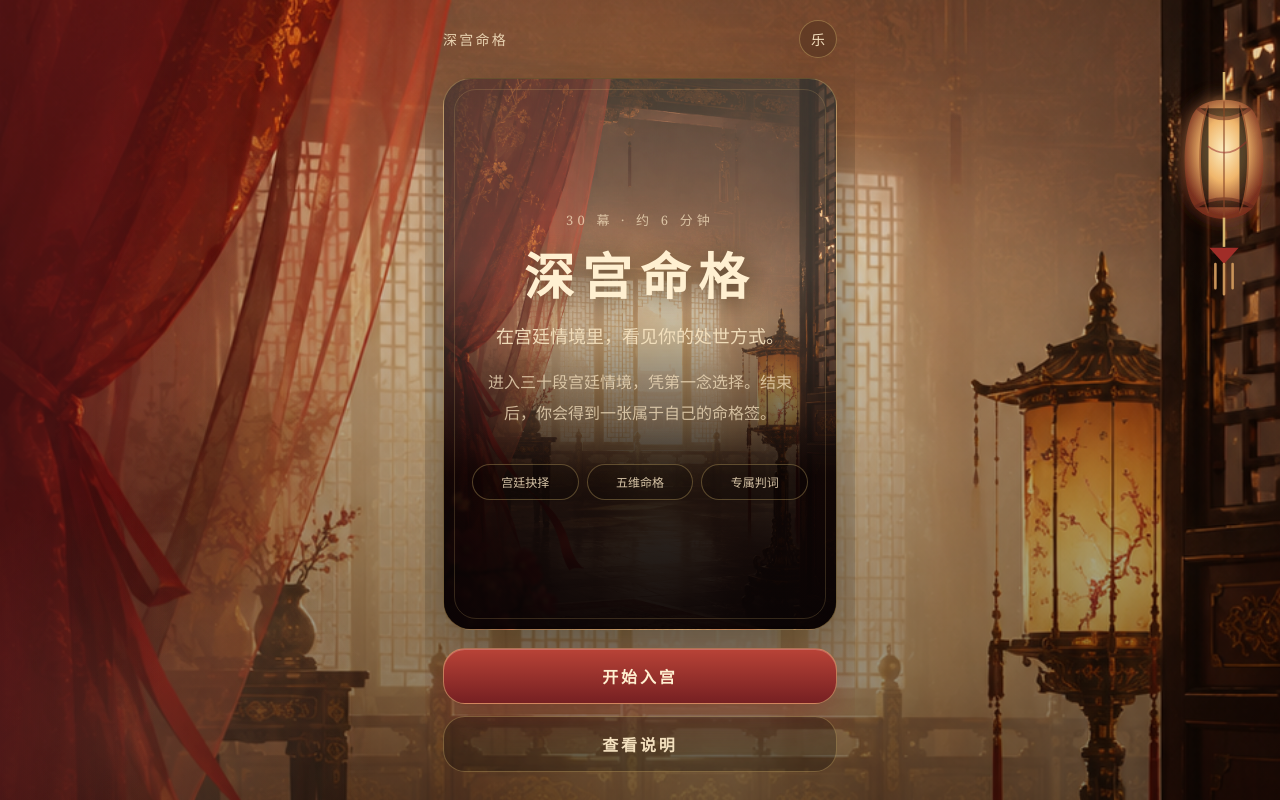
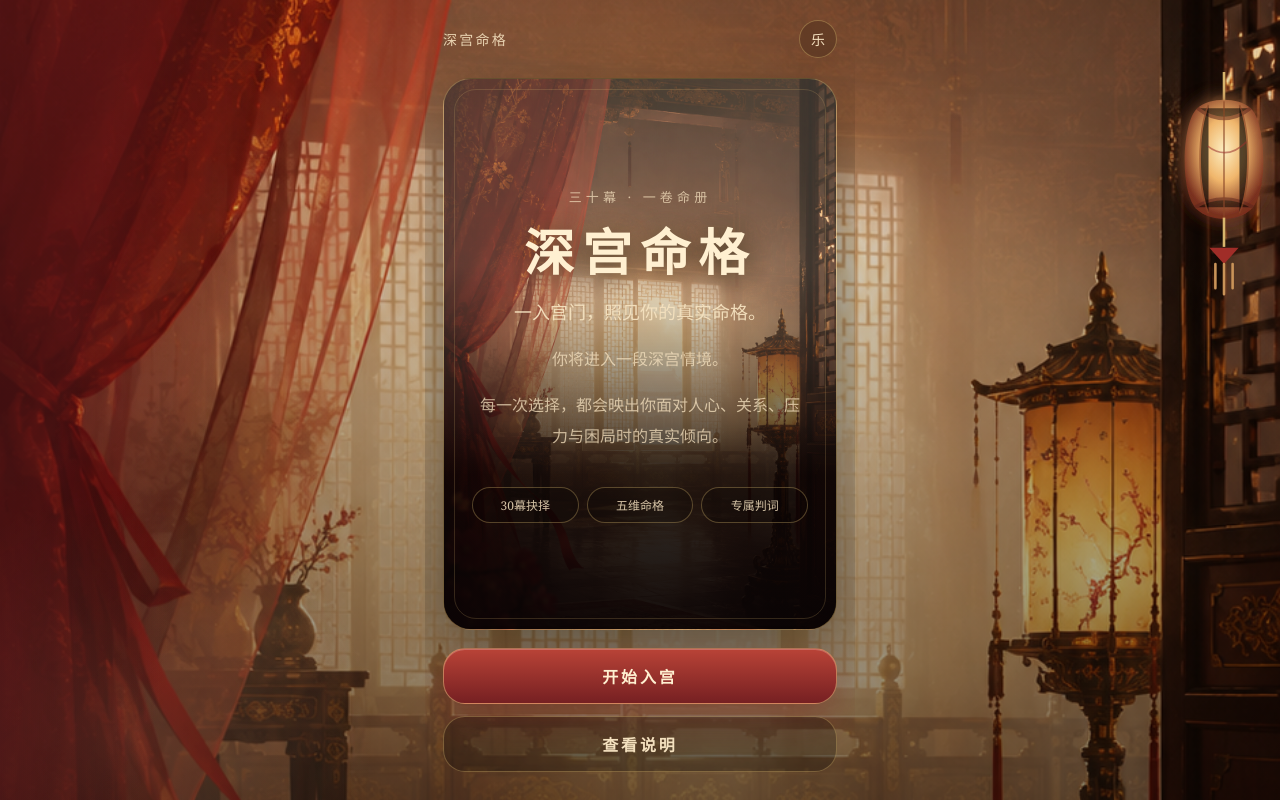
Before and after one commit to Jamescheng2022/shengongji-psych-test, a Next.js app: page / in a window 1280 px wide. Built offline with nearby package versions, Linux system fonts and the light colour scheme.

Commit message:
style: refine landing page structure

```diff
--- a/components/HomeHero.tsx
+++ b/components/HomeHero.tsx
@@ -2,23 +2,26 @@ import Link from "next/link";
 
 export function HomeHero() {
   return (
-    <section className="hero">
+    <section className="hero hero--landing">
       <div className="hero-card hero-card--cover palace-cover">
         <div className="palace-gate" aria-hidden="true">
           <span />
           <span />
         </div>
-        <p className="seal">30 幕 · 约 6 分钟</p>
+        <p className="seal">三十幕 · 一卷命册</p>
         <h1>深宫命格</h1>
-        <h2>在宫廷情境里，看见你的处世方式。</h2>
-        <p>进入三十段宫廷情境，凭第一念选择。结束后，你会得到一张属于自己的命格签。</p>
+        <h2>一入宫门，照见你的真实命格。</h2>
+        <div className="landing-intro-card">
+          <p>你将进入一段深宫情境。</p>
+          <p>每一次选择，都会映出你面对人心、关系、压力与困局时的真实倾向。</p>
+        </div>
         <div className="expert-row" aria-label="命格亮点">
-          <span>宫廷抉择</span>
+          <span>30幕抉择</span>
           <span>五维命格</span>
           <span>专属判词</span>
         </div>
       </div>
-      <div className="button-row">
+      <div className="button-row landing-buttons">
         <Link className="primary-button" href="/test">开始入宫</Link>
         <Link className="secondary-button" href="/about">查看说明</Link>
       </div>
```
